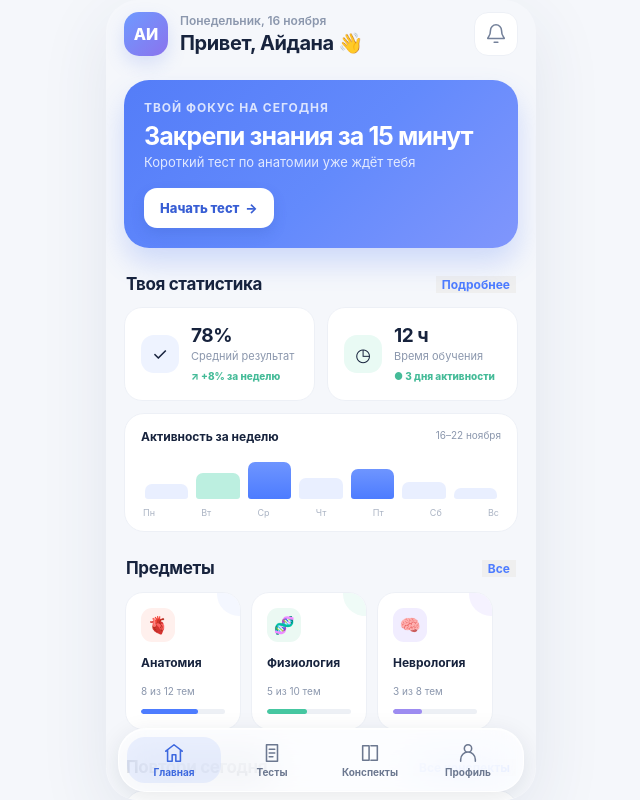
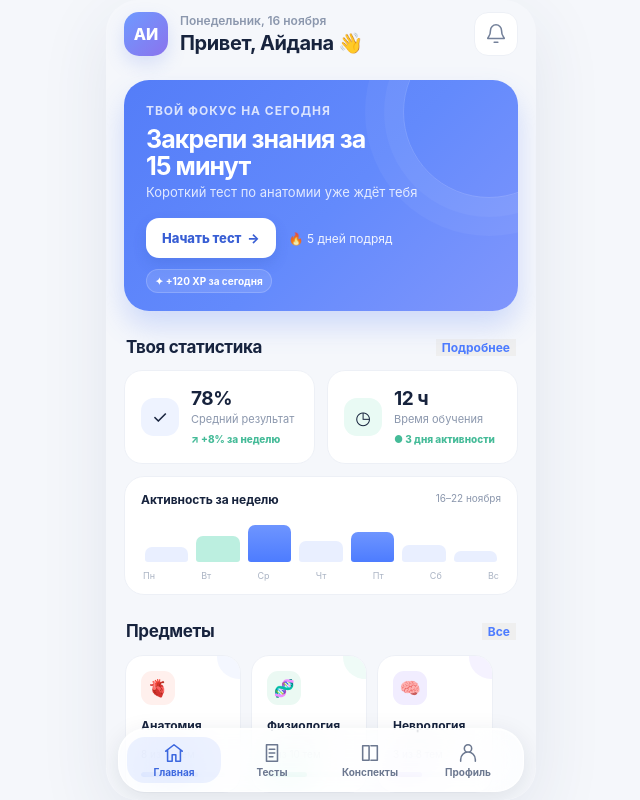
Before and after one commit to sharpv1/anatomai, a React (Vite) app: page / in a window 1280 px wide. Shown: the whole page, without its empty margins (319-959 px from the left). Built offline with nearby package versions, Linux system fonts and the light colour scheme.

Commit message:
Restore daily focus demo streak and XP with original banner styling

```diff
--- a/src/components/DailyFocusCard.tsx
+++ b/src/components/DailyFocusCard.tsx
@@ -1,6 +1,8 @@
-type DailyFocusCardProps = { onStart: () => void };
+import type { DailyFocusMetrics } from '../data/dailyFocus';
 
-export function DailyFocusCard({ onStart }: DailyFocusCardProps) {
+type DailyFocusCardProps = { onStart: () => void; metrics: DailyFocusMetrics };
+
+export function DailyFocusCard({ onStart, metrics }: DailyFocusCardProps) {
   return (
     <section className="hero">
       <div className="hero-label">Твой фокус на сегодня</div>
@@ -8,7 +10,9 @@ export function DailyFocusCard({ onStart }: DailyFocusCardProps) {
       <p>Короткий тест по анатомии уже ждёт тебя</p>
       <div className="hero-row">
         <button className="start" onClick={onStart}>Начать тест&nbsp; →</button>
+        <span className="streak">{metrics.streakLabel}</span>
       </div>
+      <span className="micro-badge">{metrics.xpLabel}</span>
     </section>
   );
 }
--- /dev/null
+++ b/src/data/dailyFocus.ts
@@ -0,0 +1,11 @@
+export type DailyFocusMetrics = {
+  streakLabel: string;
+  xpLabel: string;
+};
+
+// Presentation-only demo values. Replace this source with real statistics later;
+// rendering these labels does not award XP or record activity.
+export const demoDailyFocusMetrics: DailyFocusMetrics = {
+  streakLabel: '🔥 5 дней подряд',
+  xpLabel: '✦ +120 XP за сегодня',
+};
--- a/src/pages/HomePage.tsx
+++ b/src/pages/HomePage.tsx
@@ -1,3 +1,4 @@
+import { demoDailyFocusMetrics } from '../data/dailyFocus';
 import { AppHeader } from '../components/AppHeader';
 import { DailyFocusCard } from '../components/DailyFocusCard';
 import { StatisticsSection } from '../components/StatisticsSection';
@@ -8,7 +9,7 @@ type HomePageProps = { onStartTest: () => void; onNotify: (message: string) => v
 export function HomePage({ onStartTest, onNotify }: HomePageProps) {
   return <>
     <AppHeader onNotifications={() => onNotify('Новых уведомлений нет')} />
-    <DailyFocusCard onStart={onStartTest} />
+    <DailyFocusCard onStart={onStartTest} metrics={demoDailyFocusMetrics} />
     <StatisticsSection onDetails={() => onNotify('Открываем статистику')} />
     <SubjectsSection onAll={() => onNotify('Все предметы')} />
     <div className="section"><h3>Повтори сегодня</h3><button className="see-all" onClick={() => onNotify('Открываем конспекты')}>Все конспекты</button></div>
```
Also changed, not shown: tests/viewport.mjs (+3 -1 lines), src/styles/app.css, 1 other file (tests, documents, lock files or other folders).
